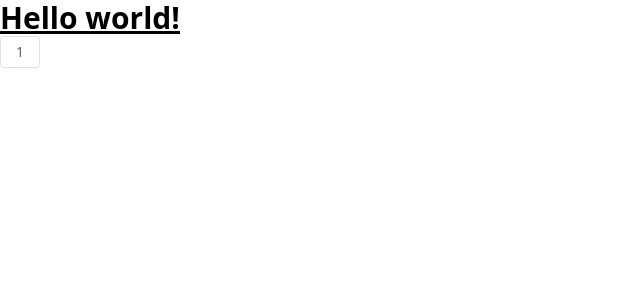
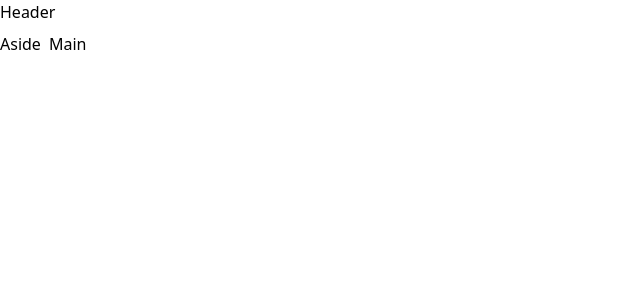
Before and after one commit to mrchar/zzplant-console, a Vue app: page / in a window 1280 px wide. Shown: the top 300 px of the page, without its empty margins (0-640 px from the left). Built offline with nearby package versions, Linux system fonts and the light colour scheme.

Commit message:
设置布局

```diff
--- a/src/App.vue
+++ b/src/App.vue
@@ -1,10 +1,12 @@
 <script setup lang="ts">
-const count = ref(1)
 </script>
 
 <template>
-    <h1 class="text-3xl font-bold underline">
-        Hello world!
-    </h1>
-    <el-button @click="count++">{{ count }}</el-button>
+    <div class="w-screen h-screen flex flex-col gap-2">
+        <div class="flex-none">Header</div>
+        <div class="flex-auto flex gap-2">
+            <div class="flex-initial">Aside</div>
+            <div class="flex-auto">Main</div>
+        </div>
+    </div>
 </template>
```
